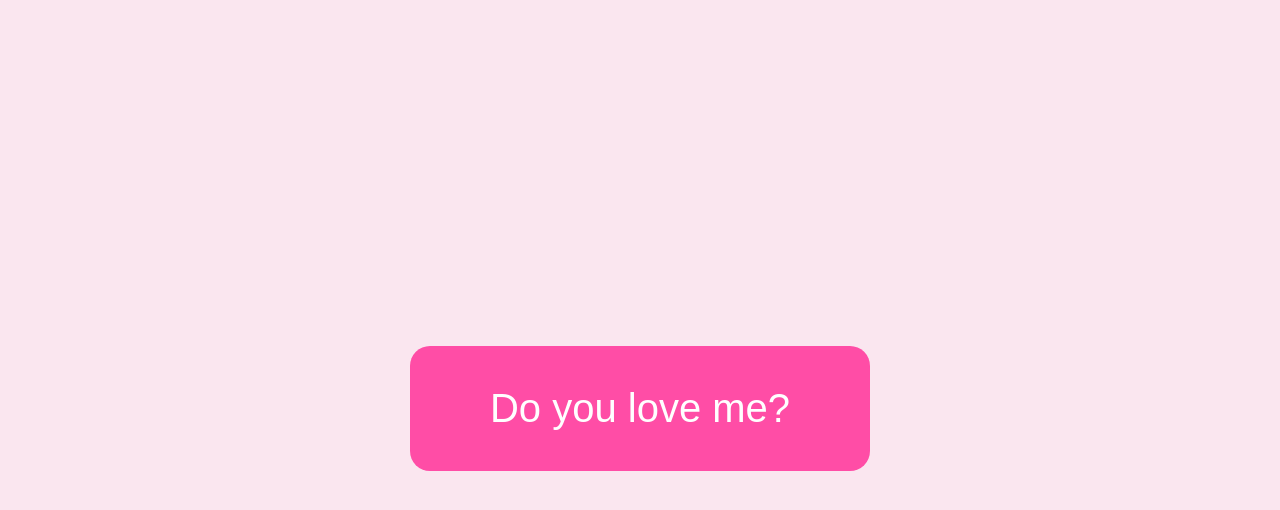
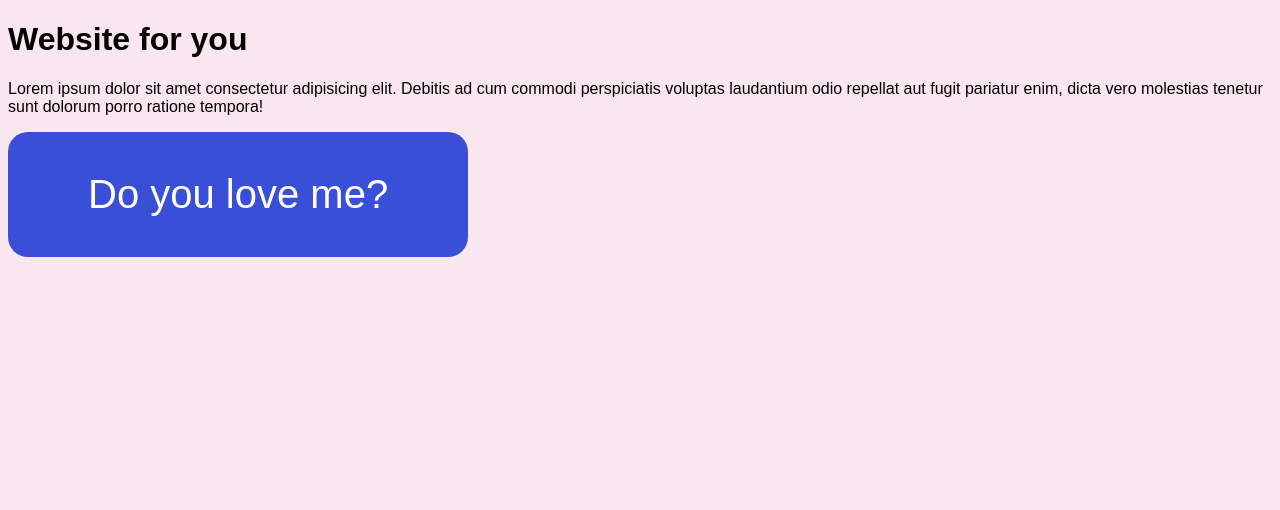
Before and after one commit to mhsa96/hamzasohailxyz, a plain HTML site: page index.html in a window 1280 px wide. Drawn offline with Linux system fonts and the light colour scheme.

Commit message:
new revision

```diff
--- a/index.html
+++ b/index.html
@@ -5,7 +5,7 @@
   <title>Do you love me?</title>
   <style>
     body {
-      display: flex;
+      display: block;
       justify-content: center;
       align-items: center;
       height: 100vh;
@@ -14,7 +14,7 @@
     }
 
     button {
-      background-color: #ff4da6; /* bright pink */
+      background-color: #3a4fd7; /* bright pink */
       color: white;
       border: none;
       padding: 40px 80px; /* huge size */
@@ -25,12 +25,14 @@
     }
 
     button:hover {
-      background-color: #e60073; /* darker pink on hover */
+      background-color: lightblue; /* darker pink on hover */
       transform: scale(1.05);
     }
   </style>
 </head>
 <body>
+  <h1>Website for you</h1>
+  <p>Lorem ipsum dolor sit amet consectetur adipisicing elit. Debitis ad cum commodi perspiciatis voluptas laudantium odio repellat aut fugit pariatur enim, dicta vero molestias tenetur sunt dolorum porro ratione tempora!</p>
   <button onclick="alert('If you love me then i love you toooo!!')">Do you love me?</button>
 </body>
 </html>
```
